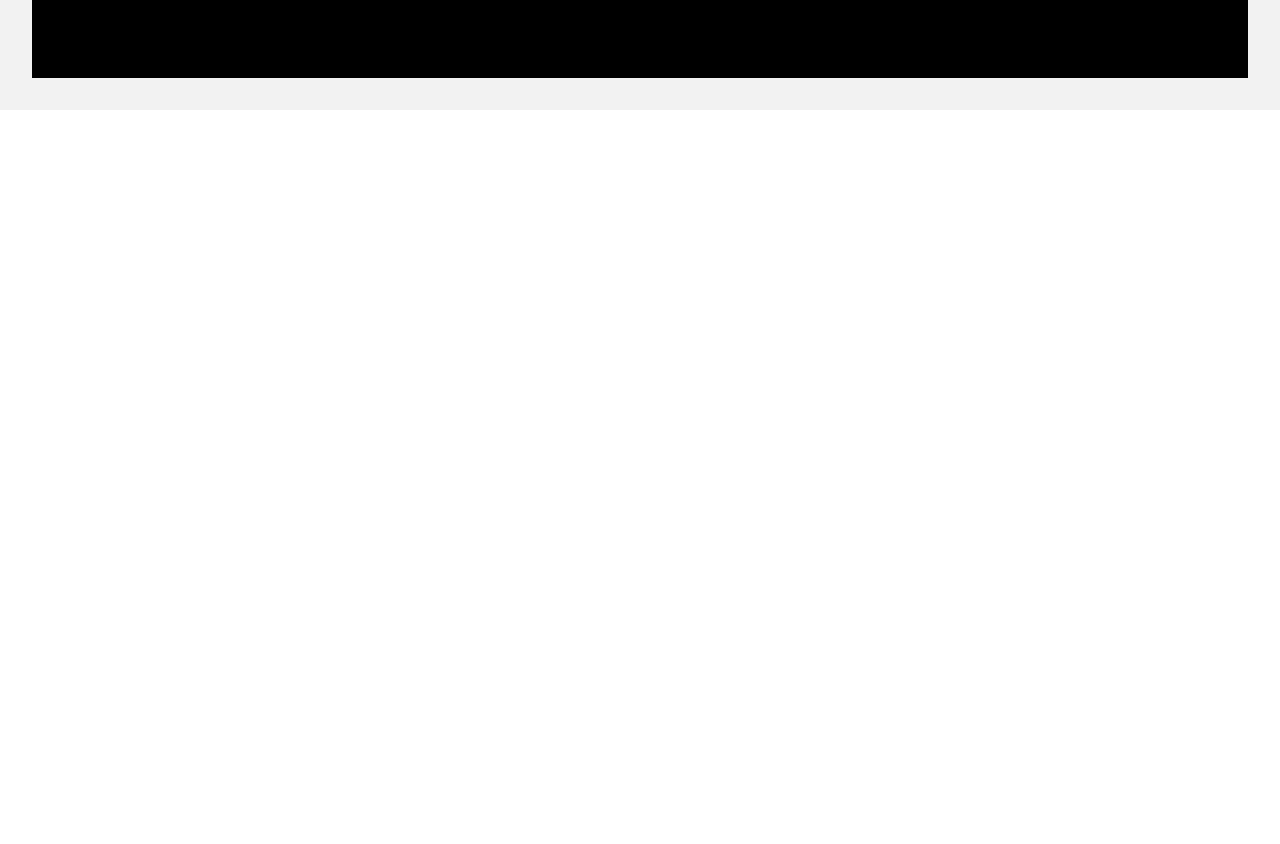
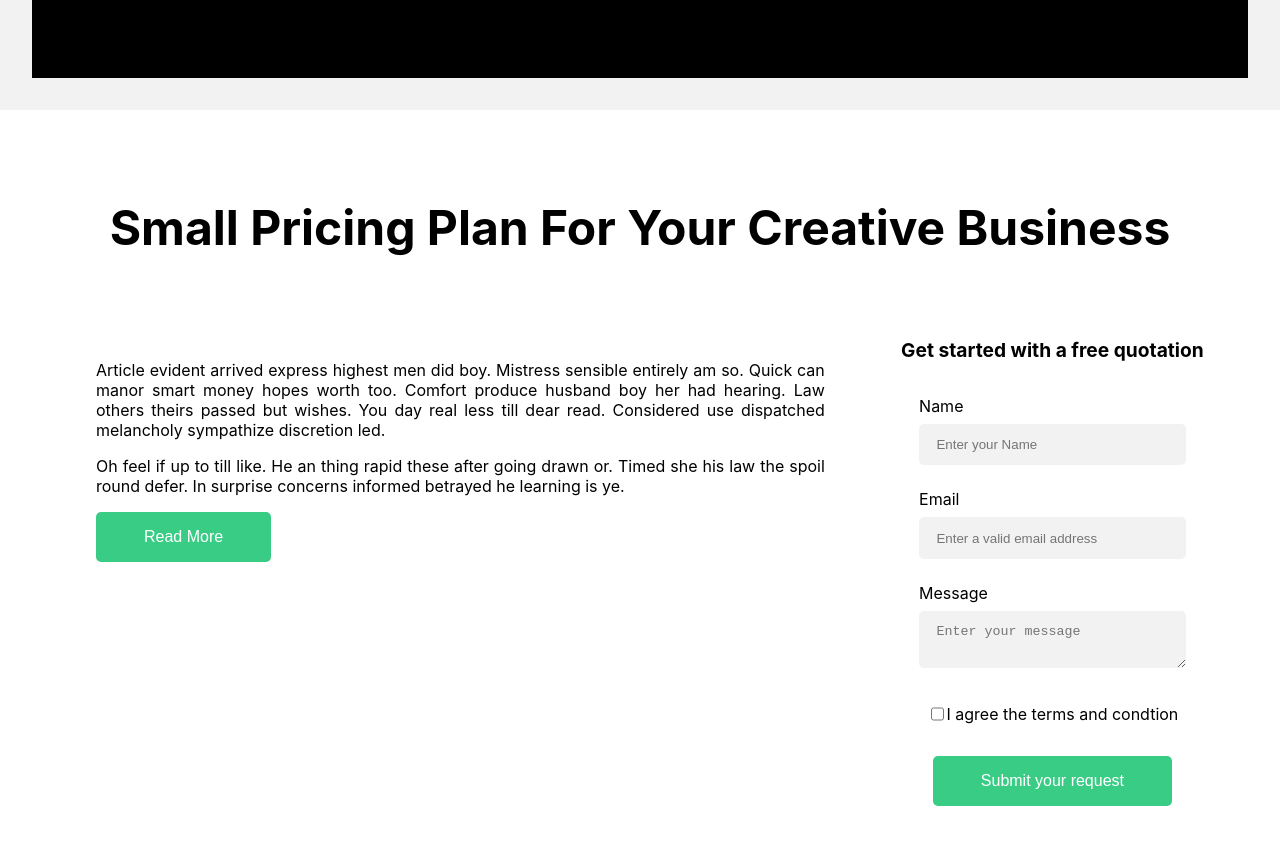
Before and after one commit to ashutoshbhandari5/CssProject, a Next.js app: page / in a window 1280 px wide. Shown: the part 1700-2544 px from the top of the page. Before the commit the page ends 1810 px from the top, so only its background shows below. Built offline with nearby package versions, Linux system fonts and the light colour scheme.

Commit message:
Added contact component

```diff
--- /dev/null
+++ b/components/Contact.js
@@ -0,0 +1,48 @@
+import React from "react";
+
+const Contact = () => {
+  return (
+    <div className="contact">
+      <h2>Small Pricing Plan For Your Creative Business</h2>
+      <div className="divider">
+        <div>
+          <p>
+            Article evident arrived express highest men did boy. Mistress
+            sensible entirely am so. Quick can manor smart money hopes worth
+            too. Comfort produce husband boy her had hearing. Law others theirs
+            passed but wishes. You day real less till dear read. Considered use
+            dispatched melancholy sympathize discretion led.
+          </p>
+          <p>
+            Oh feel if up to till like. He an thing rapid these after going
+            drawn or. Timed she his law the spoil round defer. In surprise
+            concerns informed betrayed he learning is ye.
+          </p>
+          <button>Read More</button>
+        </div>
+        <form className="form">
+          <h4>Get started with a free quotation</h4>
+          <div className="input">
+            <label>Name</label>
+            <input type="text" placeholder="Enter your Name" />
+          </div>
+          <div className="input">
+            <label>Email</label>
+            <input type="text" placeholder="Enter a valid email address" />
+          </div>
+          <div className="input">
+            <label>Message</label>
+            <textarea placeholder="Enter your message" />
+          </div>
+          <div className="checkbox">
+            <input type="checkbox" />
+            <p>I agree the terms and condtion</p>
+          </div>
+          <button>Submit your request</button>
+        </form>
+      </div>
+    </div>
+  );
+};
+
+export default Contact;
--- a/pages/index.js
+++ b/pages/index.js
@@ -3,6 +3,7 @@
 import NavBar from "../components/NavBar";
 import SideBar from "../components/SideBar";
 import About from "../components/About";
+import Contact from "../components/Contact";
 
 export default function Home() {
   const [sideBar, setSideBar] = useState(false);
@@ -17,6 +18,7 @@
       <NavBar sideBar={sideBar} toggleSideBar={toggleSideBar} />
       <Hero />
       <About />
+      <Contact />
     </div>
   );
 }
--- /dev/null
+++ b/styles/components/Contact.css
@@ -0,0 +1,78 @@
+.contact {
+  padding: 3em;
+  text-align: justify;
+}
+.contact h4 {
+  text-align: center;
+  font-size: 1.2em;
+  font-weight: 700;
+}
+
+.contact button {
+  background-color: #39cc85;
+  border: none;
+  color: white;
+  border-radius: 5px;
+  padding: 1em 3em;
+  font-size: 1em;
+  cursor: pointer;
+}
+
+.contact button:hover {
+  opacity: 0.8;
+}
+
+.input > label {
+  display: block;
+  margin: 0.5em 0;
+}
+
+.form {
+  display: flex;
+  flex-direction: column;
+  height: 100%;
+  width: 100%;
+  align-items: center;
+  justify-content: center;
+  margin-top: 1em;
+}
+
+.form > div {
+  margin-bottom: 1em;
+}
+
+.input > input,
+textarea {
+  color: black;
+  border: none;
+  min-width: 20em;
+  background-color: #f2f2f2;
+  padding: 1em 1.3em;
+  border-radius: 5px;
+  text-align: justify;
+}
+
+.input > input:focus,
+.form textarea {
+  outline: none;
+}
+
+.checkbox {
+  display: flex;
+}
+
+@media screen and (min-width: 50em) {
+  .contact > h2 {
+    text-align: center;
+    font-size: 3em;
+  }
+  .divider {
+    display: flex;
+    height: 100%;
+    width: 100%;
+    justify-content: center;
+  }
+  .divider > div {
+    margin: 3em;
+  }
+}
--- a/styles/main.css
+++ b/styles/main.css
@@ -6,3 +6,4 @@
 @import url("./components/Hero.css");
 @import url("./utilities.css");
 @import url("./components/About.css");
+@import url("./components/Contact.css");
```
